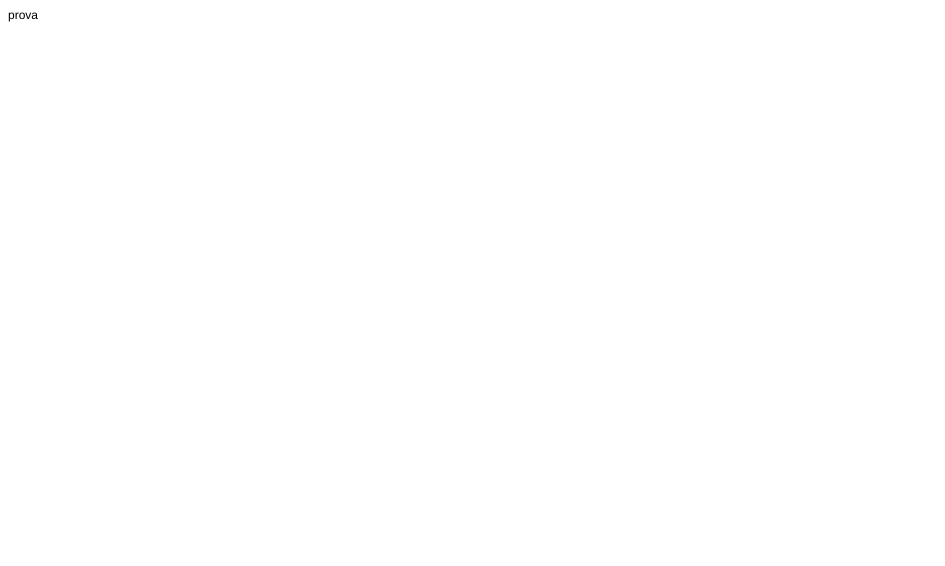
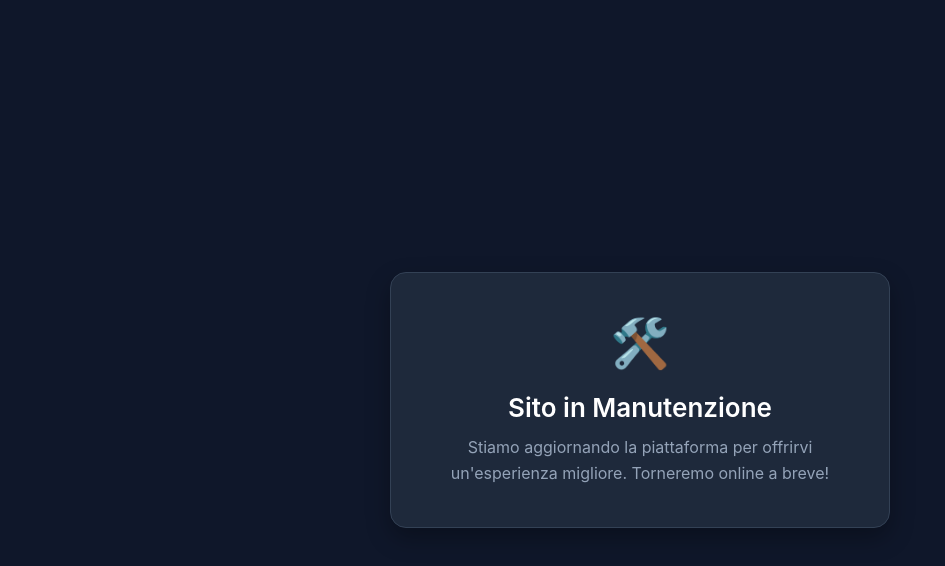
Before and after one commit to federico3vis-cloud/sito-federico, a plain HTML site: page index.html in a window 1280 px wide. Shown: the whole page, without its empty margins (0-945 px from the left). Drawn offline with Linux system fonts and the light colour scheme.

Commit message:
index.html

```diff
--- a/index.html
+++ b/index.html
@@ -1,16 +1,56 @@
-<!DOCTYPE html PUBLIC "-//W3C//DTD HTML 4.01//EN" "http://www.w3.org/TR/html4/strict.dtd">
-<html>
+<!DOCTYPE html>
+<html lang="it">
 <head>
-  <meta http-equiv="Content-Type" content="text/html; charset=utf-8">
-  <meta http-equiv="Content-Style-Type" content="text/css">
-  <title></title>
-  <meta name="Generator" content="Cocoa HTML Writer">
-  <meta name="CocoaVersion" content="2685.2">
-  <style type="text/css">
-    p.p1 {margin: 0.0px 0.0px 0.0px 0.0px; font: 12.0px Helvetica}
-  </style>
+    <meta charset="UTF-8">
+    <meta name="viewport" content="width=device-width, initial-scale=1.0">
+    <title>Sito in Manutenzione</title>
+    <style>
+        * {
+            margin: 0;
+            padding: 0;
+            box-sizing: border-box;
+        }
+        body {
+            font-family: -apple-system, BlinkMacSystemFont, "Segoe UI", Roboto, Helvetica, Arial, sans-serif;
+            background-color: #0f172a;
+            color: #f8fafc;
+            display: flex;
+            align-items: center;
+            justify-content: center;
+            min-height: 100vh;
+            padding: 20px;
+        }
+        .container {
+            text-align: center;
+            max-width: 500px;
+            background: #1e293b;
+            padding: 40px 30px;
+            border-radius: 16px;
+            box-shadow: 0 10px 25px rgba(0, 0, 0, 0.3);
+            border: 1px solid #334155;
+        }
+        .icon {
+            font-size: 48px;
+            margin-bottom: 20px;
+        }
+        h1 {
+            font-size: 26px;
+            font-weight: 600;
+            margin-bottom: 12px;
+            color: #ffffff;
+        }
+        p {
+            font-size: 16px;
+            color: #94a3b8;
+            line-height: 1.6;
+        }
+    </style>
 </head>
 <body>
-<p class="p1">prova</p>
+    <div class="container">
+        <div class="icon">🛠️</div>
+        <h1>Sito in Manutenzione</h1>
+        <p>Stiamo aggiornando la piattaforma per offrirvi un'esperienza migliore. Torneremo online a breve!</p>
+    </div>
 </body>
 </html>
```
